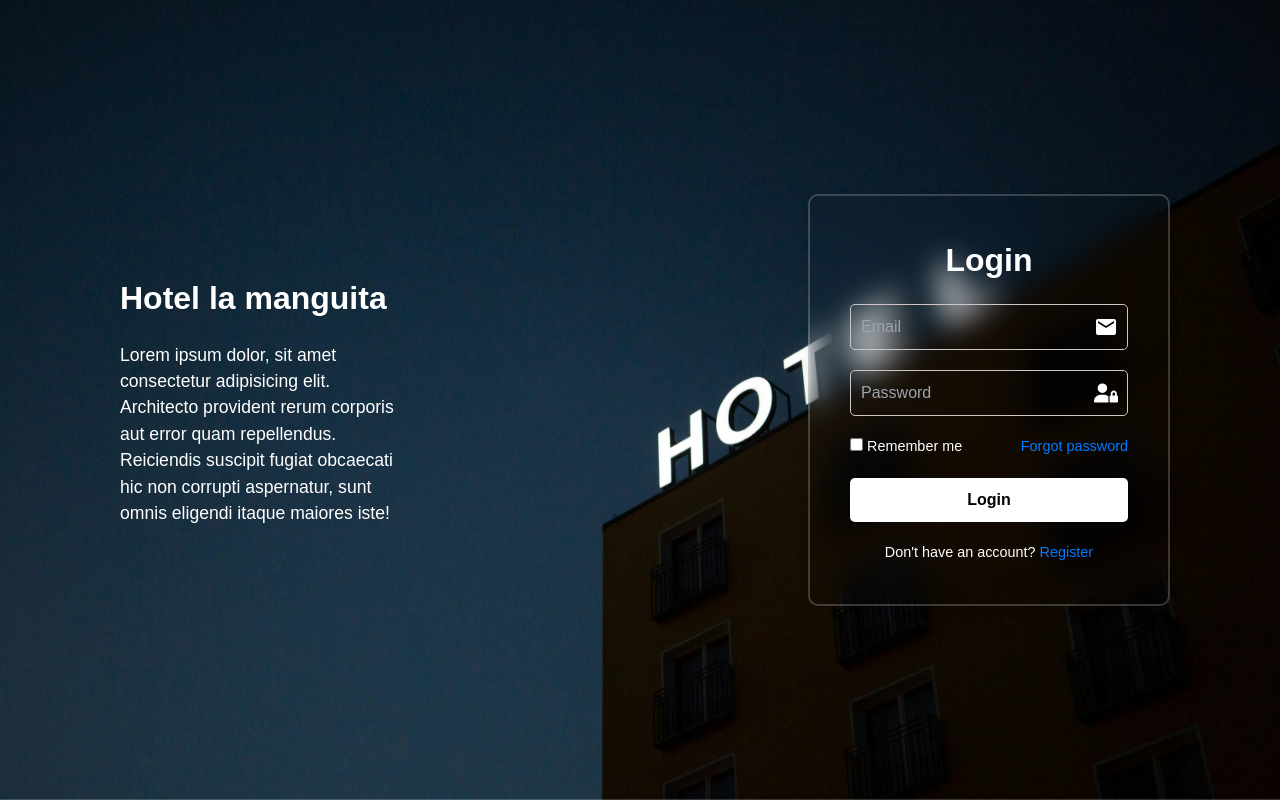
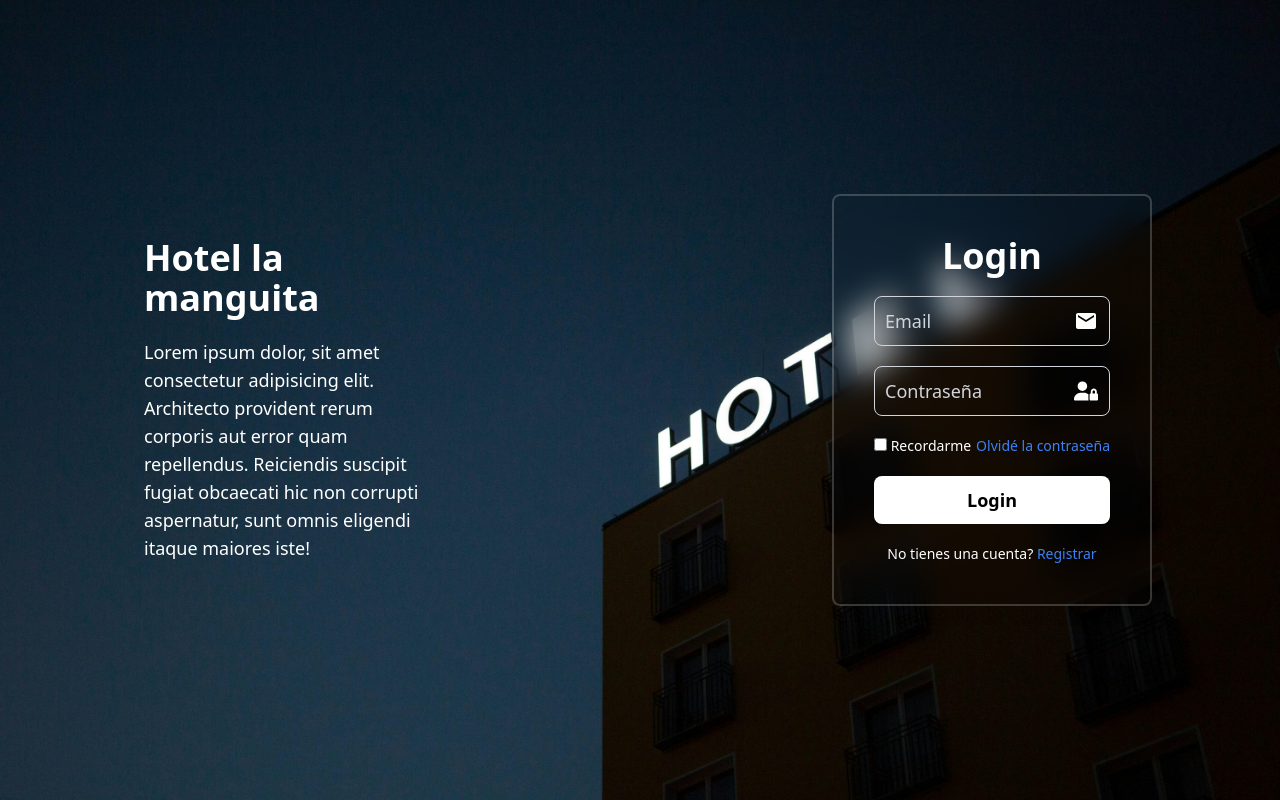
Before and after one commit to Santycm/hotel-nd-frontend, a React (Vite) app: page / in a window 1280 px wide. Built offline with nearby package versions, Linux system fonts and the light colour scheme.

Commit message:
add estilos y post al back

```diff
--- a/package.json
+++ b/package.json
@@ -10,6 +10,7 @@
     "preview": "vite preview"
   },
   "dependencies": {
+    "axios": "^1.7.7",
     "react": "^18.3.1",
     "react-dom": "^18.3.1",
     "react-hook-form": "^7.53.0",
--- a/src/App.jsx
+++ b/src/App.jsx
@@ -1,4 +1,3 @@
-import React from "react";
 import Rutas from "./routes/Rutas"; //Importacion de las rutas
 
 function App() {
--- a/src/components/Dbcomponent.jsx
+++ b/src/components/Dbcomponent.jsx
@@ -1,5 +1,5 @@
 // Todos los componentes para que puedan ser mejor aprovechados en la web y que despue pueden ser llamados y este componente lo hizoo el monardo
-import React from "react";
+
 import { useState, useEffect } from "react";
 import {API_URL} from "../config.js";
 
--- a/src/index.css
+++ b/src/index.css
@@ -1,3 +1,37 @@
-@import 'tailwindcss/base';
-@import 'tailwindcss/components';
-@import 'tailwindcss/utilities';
+@import "tailwindcss/base";
+@import "tailwindcss/components";
+@import "tailwindcss/utilities";
+
+
+/*Estilos de login con @apply*/
+.input-login {
+  @apply w-full p-2.5 pr-10 text-lg bg-transparent border border-gray-300 rounded-lg text-white placeholder-gray-300;
+}
+
+.icons-login {
+    @apply absolute top-1/2 right-3 transform -translate-y-1/2 text-2xl text-white
+}
+
+.button-login {
+    @apply  w-full py-2.5 text-lg bg-white text-black rounded-lg font-bold hover:bg-blue-500 hover:text-white
+}
+
+.login-contenedor{
+    @apply  bg-transparent p-10 rounded-lg shadow-lg max-w-xs w-full text-center border-2 border-white/20 backdrop-blur-lg flex-1
+}
+
+.login-screen{
+    @apply flex justify-center items-center h-screen bg-cover bg-center
+}
+
+
+/*Estilos de register con @apply*/
+
+
+.input-register{
+    @apply w-96 p-2 m-2 border border-gray-300 bg-transparent text-white placeholder-gray-300 rounded-md
+}
+
+.button-register {
+    @apply  w-96  py-2.5 text-lg bg-white text-black rounded-lg font-bold hover:bg-blue-500 hover:text-white
+}
--- a/src/routes/Rutas.jsx
+++ b/src/routes/Rutas.jsx
@@ -1,10 +1,11 @@
 /* Aca van todas las rutas de la web donde desde el Login y Register y Home y toda la navegacion
 donde despues lo importamos al App.js para mejorar la modularidad
 */
-import React from "react";
+
 import { BrowserRouter, Route, Routes } from "react-router-dom";
 import { Login } from "../screens/login/Login.jsx";
 import { Register } from "../screens/register/Register.jsx";
+import Home from "../screens/home/Home.jsx";
 
 function Rutas() {
   return (
@@ -12,6 +13,7 @@ function Rutas() {
       <Routes>
         <Route path="/" element={<Login />} />
         <Route path="/register" element={<Register />} />
+        <Route path="/home" element={<Home/>} />
       </Routes>
     </BrowserRouter>
   );
--- a/src/screens/login/Login.css
+++ /dev/null
@@ -1,141 +0,0 @@
-/* Estilos generales del body y importación del fondo */
-.login-screen {
-    margin: 0;
-    font-family: Arial, sans-serif;
-    height: 100vh;
-    display: flex;
-    justify-content: center;
-    align-items: center;
-    background: url("../../assets/fondo.png") no-repeat center center fixed;
-    background-size: cover;
-}
-
-/* Estilos de contenedor principal que sería el de info y login */
-.main-container {
-    display: flex;
-    justify-content: space-between;
-    align-items: center;
-    width: 100%;
-    max-width: 1200px;
-    padding: 0 70px;
-}
-
-/* Estilos del contenedor de info de la página */
-.info-section {
-    color: white;
-    padding: 10px;
-    max-width: 400px;
-    flex: 1;
-    margin-right: 400px;
-}
-
-.info-section h2 {
-    font-size: 2rem;
-    margin-bottom: 20px;
-    font-weight: bold;
-}
-
-.info-section p {
-    font-size: 1.1rem;
-    line-height: 1.5;
-}
-
-/* Estilos del contenedor de login */
-.login-container {
-    background: transparent;
-    padding: 40px;
-    border-radius: 10px;
-    box-shadow: 0 4px 8px rgba(0, 0, 0, 0.1);
-    width: 100%;
-    max-width: 400px;
-    text-align: center;
-    border: 2px solid rgba(255, 255, 255, .2);
-    backdrop-filter: blur(15px);
-    flex: 1;
-}
-
-.login-container h1 {
-    margin-bottom: 20px;
-    font-size: 2rem;
-    color: white;
-    font-weight: bolder;
-}
-
-.input-form {
-    position: relative;
-    margin-bottom: 20px;
-}
-
-.input-form input {
-    width: 100%;
-    padding: 10px 40px 10px 10px;
-    font-size: 1rem;
-    background: transparent;
-    border: 1px solid rgb(206, 197, 197);
-    border-radius: 5px;
-    color: white;
-}
-
-.input-form .icon {
-    position: absolute;
-    top: 50%;
-    right: 10px;
-    transform: translateY(-50%);
-    font-size: 1.5rem;
-    color: white;
-}
-
-.remember-forgot {
-    display: flex;
-    justify-content: space-between;
-    align-items: center;
-    margin-bottom: 20px;
-}
-
-.remember-forgot label {
-    font-size: 0.9rem;
-    color: white;
-}
-
-.remember-forgot a {
-    font-size: 0.9rem;
-    color: #007bff;
-    text-decoration: none;
-}
-
-.remember-forgot a:hover {
-    text-decoration: underline;
-}
-
-.button-login {
-    width: 100%;
-    padding: 10px;
-    font-size: 1rem;
-    background-color: white;
-    color: black;
-    border-radius: 5px;
-    font-weight: bold;
-}
-
-.button-login:hover {
-    background-color: #007bff;
-    color: white;
-}
-
-.register-link {
-    margin-top: 20px;
-}
-
-.register-link p {
-    font-size: 0.9rem;
-    color: white;
-}
-
-.register-link a {
-    color: #007bff;
-    text-decoration: none;
-}
-
-.register-link a:hover {
-    text-decoration: underline;
-}
--- a/src/screens/login/Login.jsx
+++ b/src/screens/login/Login.jsx
@@ -1,41 +1,116 @@
-import React from "react";
-import { Link } from "react-router-dom";
-import "./Login.css";
-import { MdEmail, FaUserLock } from '../../assets/Images'
+import { Link, useNavigate } from "react-router-dom";
+import { useForm } from "react-hook-form";
+import axios from "axios";
+import { MdEmail, FaUserLock } from "../../assets/Images";
+import fondo from "../../assets/fondo.png";
 
 export const Login = () => {
+  const navigate = useNavigate();
+
+  const {
+    register,
+    handleSubmit,
+    formState: { errors },
+    reset,
+  } = useForm();
+
+  const onSubmit = handleSubmit(async (data) => {
+    try {
+      const response = await axios.post(`${import.meta.env.VITE_API_URL}/login`,data);
+      console.log(response.data);
+      reset();
+      navigate("/home");
+    } catch (error) {
+      console.error("Error:", error);
+    }
+  });
+
+  const errorMessages = Object.values(errors).map((error) => error.message);
+
   return (
-    <div className="login-screen">
-      <div className="main-container">
-        <div className="info-section">
-          <h2>Hotel la manguita</h2>
-          <p>
-            Lorem ipsum dolor, sit amet consectetur adipisicing elit.
-            Architecto provident rerum corporis aut error quam repellendus.
-            Reiciendis suscipit fugiat obcaecati hic non corrupti aspernatur,
-            sunt omnis eligendi itaque maiores iste!
+    <div className="login-screen" style={{ backgroundImage: `url(${fondo})` }}>
+      <div className="flex justify-between items-center w-full max-w-6xl px-16">
+        <div className="info-section text-white p-4 max-w-xs flex-1 mr-96">
+          <h2 className="text-4xl mb-5 font-bold">Hotel la manguita</h2>
+          <p className="text-lg leading-7">
+            Lorem ipsum dolor, sit amet consectetur adipisicing elit. Architecto
+            provident rerum corporis aut error quam repellendus. Reiciendis
+            suscipit fugiat obcaecati hic non corrupti aspernatur, sunt omnis
+            eligendi itaque maiores iste!
           </p>
         </div>
 
-        <div className="login-container">
-          <form>
-            <h1>Login</h1>
-            <div className="input-form">
-              <input type="email" placeholder="Email" required />
-              <MdEmail className="icon" />
+        <div className="login-contenedor">
+          <form onSubmit={onSubmit}>
+            <h1 className="mb-5 text-4xl font-extrabold text-white">Login</h1>
+
+            {/* Input de email del login */}
+            <div className="relative mb-5">
+              <input
+                type="email"
+                {...register("email", {
+                  required: "Email requerido",
+                  pattern: {
+                    value: /^[a-zA-Z0-9._-]+@[a-zA-Z0-9.-]+\.[a-zA-Z]{2,6}$/,
+                    message: "Email inválido",
+                  },
+                })}
+                placeholder="Email"
+                className="input-login"
+              />
+              <MdEmail className="icons-login" />
             </div>
-            <div className="input-form">
-              <input type="password" placeholder="Password" required />
-              <FaUserLock className="icon" />
+
+            {/* Input de contraseña */}
+            <div className="relative mb-5">
+              <input
+                type="password"
+                {...register("password", {
+                  required: "Contraseña requerida",
+                  minLength: {
+                    value: 6,
+                    message:
+                      "La contraseña debe contener al menos 6 caracteres",
+                  },
+                })}
+                placeholder="Contraseña"
+                className="input-login"
+              />
+              <FaUserLock className="icons-login" />
             </div>
-            <div className="remember-forgot">
-              <label><input type="checkbox" /> Remember me </label>
-              <Link to="/forgot-password">Forgot password</Link>
+
+            {/* Checkbox para recordar la contraseña */}
+            <div className="remember-forgot flex justify-between items-center mb-5">
+              <label className="text-white text-sm">
+                <input type="checkbox" /> Recordarme
+              </label>
+              <Link to="" className="text-blue-500 text-sm hover:underline">
+                Olvidé la contraseña
+              </Link>
             </div>
-            <button className="button-login" type="submit">Login</button>
+
+            {errorMessages.length > 0 && (
+              <div className="error-messages w-11/12 max-h-20 overflow-y-auto bg-transparent text-red-600 font-bold mb-2 text-left text-sm">
+                {errorMessages.map((msg, index) => (
+                  <p key={index}>{msg}</p>
+                ))}
+              </div>
+            )}
+
+            {/* Botón para iniciar sesión */}
+            <button className="button-login" type="submit">
+              Login
+            </button>
           </form>
-          <div className="register-link">
-            <p>Don't have an account? <Link to="/register">Register</Link></p>
+
+          {/* Link para registrar una cuenta */}
+          <div className="register-link mt-5">
+            <p className="text-sm text-white">
+              No tienes una cuenta?{" "}
+              <Link to="/register" className="text-blue-500 hover:underline">
+                Registrar
+              </Link>
+            </p>
           </div>
         </div>
       </div>
--- a/src/screens/register/Register.jsx
+++ b/src/screens/register/Register.jsx
@@ -1,131 +1,123 @@
-import React from "react";
 import { useForm } from "react-hook-form";
-import { Link } from "react-router-dom";
+import axios from "axios";
 import "./Register.css";
-//install npm i react-hook-form
+import { useNavigate } from "react-router-dom";
 
 export const Register = () => {
+  const navigation = useNavigate()
   const {
     register,
     handleSubmit,
-    watch,
     formState: { errors },
+    reset,
   } = useForm();
-  console.log(errors);
-  const onSubmit = handleSubmit((data) => {
-    console.log(data);
+
+  const onSubmit = handleSubmit(async (data) => {
+    try {
+      const response = await axios.post(`${import.meta.env.VITE_API_URL}/register`, data);
+      console.log(response.data);
+      reset();
+      navigation("/login")
+    } catch (error) {
+      console.error('Error:', error);
+    }
   });
+
+  const errorMessages = Object.values(errors).map((error) => error.message);
+
   return (
-    <section className="background flex items-center justify-center p-24">
-      <div className="flex flex-col justify-center items-center p-6 border-2 shadow-xl bg-white rounded-lg">
-        <h1 className="font-bold text-2xl">Registration</h1>
+    <section className="background flex items-center justify-center p-2">
+      <div className="flex flex-col justify-center items-center border-2 shadow-lg bg-transparent rounded-lg backdrop-blur-lg border-white/20">
+        <h1 className="font-extrabold text-4xl text-white my-2">Registro</h1>
         <form
           onSubmit={onSubmit}
-          className="flex flex-col justify-center items-center p-8"
+          className="flex flex-col justify-center items-center p-4"
         >
           <input
             {...register("name", {
-              required: {
-                value: true,
-                message: 'Nombre requerido'
-              },
+              required: "Nombre requerido",
               minLength: {
                 value: 2,
-                message: 'El nombre debe contener al menos 2 caracteres'
+                message: "El nombre debe contener al menos 2 caracteres",
               },
               maxLength: 20,
             })}
-            placeholder="Name"
-            className="w-96 p-2 m-2 border-2"
+            placeholder="Nombre"
+            className="input-register"
           />
-          {errors.name &&
-            <span className="errorsMessage">{errors.name.message}</span>
-          }
+
+          <input
+            {...register("lastName", {
+              required: "Apellido requerido",
+              minLength: {
+                value: 2,
+                message: "El apellido debe contener al menos 2 caracteres",
+              },
+              maxLength: 20,
+            })}
+            placeholder="Apellido"
+            className="input-register"
+          />
+
+          <input
+            {...register("cedula", {
+              required: "Cédula requerida",
+              pattern: {
+                value: /^[0-9]{1,10}$/,
+                message: "Cédula: (Debe tener solo números, máximo 10)",
+              },
+            })}
+            placeholder="Cédula"
+            className="input-register"
+          />
+
+          <input
+            {...register("tel", {
+              required: "Teléfono requerido",
+              pattern: {
+                value: /^[0-9]{10}$/,
+                message: "Teléfono: (Debe tener solo números, 10 dígitos)",
+              },
+            })}
+            placeholder="Teléfono"
+            className="input-register"
+          />
+
           <input
             type="email"
             {...register("email", {
-            required:{
-              value: true,
-              message: 'Email requerido'
-             },
+              required: "Email requerido",
               pattern: {
                 value: /^[a-zA-Z0-9._-]+@[a-zA-Z0-9.-]+\.[a-zA-Z]{2,6}$/,
-              message: 'Email invalido'
+                message: "Email inválido",
               },
             })}
             placeholder="Email"
-            className="w-96 p-2 m-2 border-2"
+            className="input-register"
           />
-          {errors.email &&
-            <span className="errorsMessage">{errors.email.message}</span>
-          }
-          <input
-            type="date"
-            {...register("date", {
-            required:{
-              value: true,
-              message: 'Fecha de nacimiento requerida'
-            },
-            validate: (value) => {
-              const birthDate = new Date(value);
-              const currentDate = new Date();
-              const age = currentDate.getFullYear() - birthDate.getFullYear();
-              if (age > 18) {
-                return true;
-              } else {
-                return 'Debes ser mayor de 18 años';
-            }
-            }
-           })}
-            placeholder="Fecha nacimiento"
-            className="w-96 p-2 m-2 border-2"
-          />
-           {errors.date &&
-            <span className="errorsMessage">{errors.date.message}</span>
-          }
+
           <input
             type="password"
             {...register("password", {
-            required: {
-              value: true,
-              message: 'Contraseña requerida'
-            },
+              required: "Contraseña requerida",
               minLength: {
                 value: 6,
-              message: 'La contraseña debe contener al menos 6 caracteres'
+                message: "La contraseña debe contener al menos 6 caracteres",
               },
             })}
-            placeholder="Password"
-            className="w-96 p-2 m-2 border-2"
+            placeholder="Contraseña"
+            className="input-register"
           />
-          {errors.password &&
-            <span className="errorsMessage">{errors.password.message}</span>
-          }
 
-          <input
-            type="password"
-            {...register("passwordValidate",{
-            required: {
-              value: true,
-              message: 'Confirmar contraseña requerida'
-            },
-            validate: (value) => value === watch('password') || 'Las contraseñas no coinciden'
-            })}
-            placeholder="Confirm Password"
-            className="w-96 p-2 m-2 border-2"
-          />
-          {errors.passwordValidate &&
-            <span className="errorsMessage">{errors.passwordValidate.message}</span>
-          }
-          <label htmlFor="terminos">
-            Acepto terminos y condiciones
-            <input
-              type="checkbox"
-              {...register("terminos", { required: true })}
-              className="p-2 m-2 border-2"
-            />
-          </label>
-          <button className="buttonRegister" type="submit">
+          {errorMessages.length > 0 && (
+            <div className="error-messages w-11/12 max-h-20 overflow-y-auto bg-transparent text-red-600 font-bold">
+              {errorMessages.map((msg, index) => (
+                <p key={index}>{msg}</p>
+              ))}
+            </div>
+          )}
+
+          <button className="button-register my-4" type="submit">
             Registrar
           </button>
         </form>
```
Also changed, not shown: src/screens/home/Home.jsx (added, +8 -0 lines), src/screens/register/Register.css (line endings or trailing spaces), 1 other file (tests, documents, lock files or other folders). Lines whose indentation alone changed are shown as unchanged.
